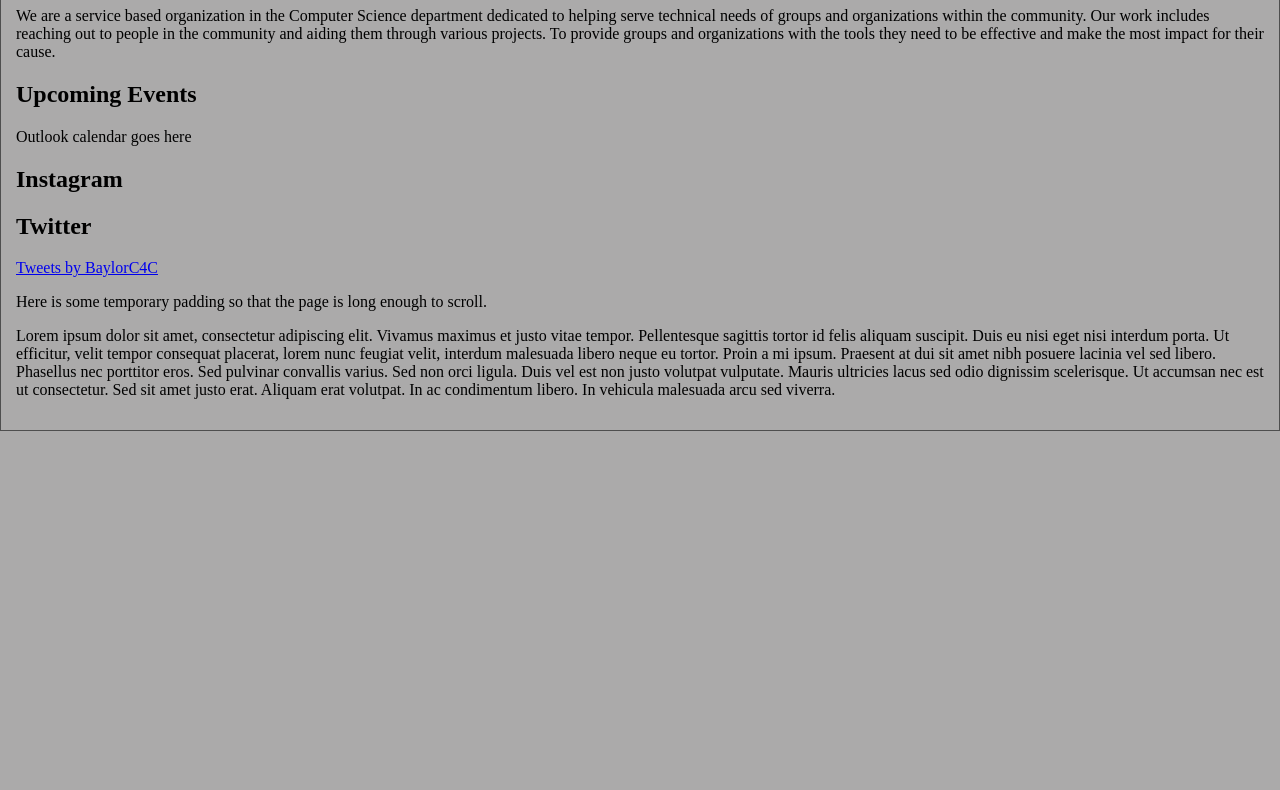
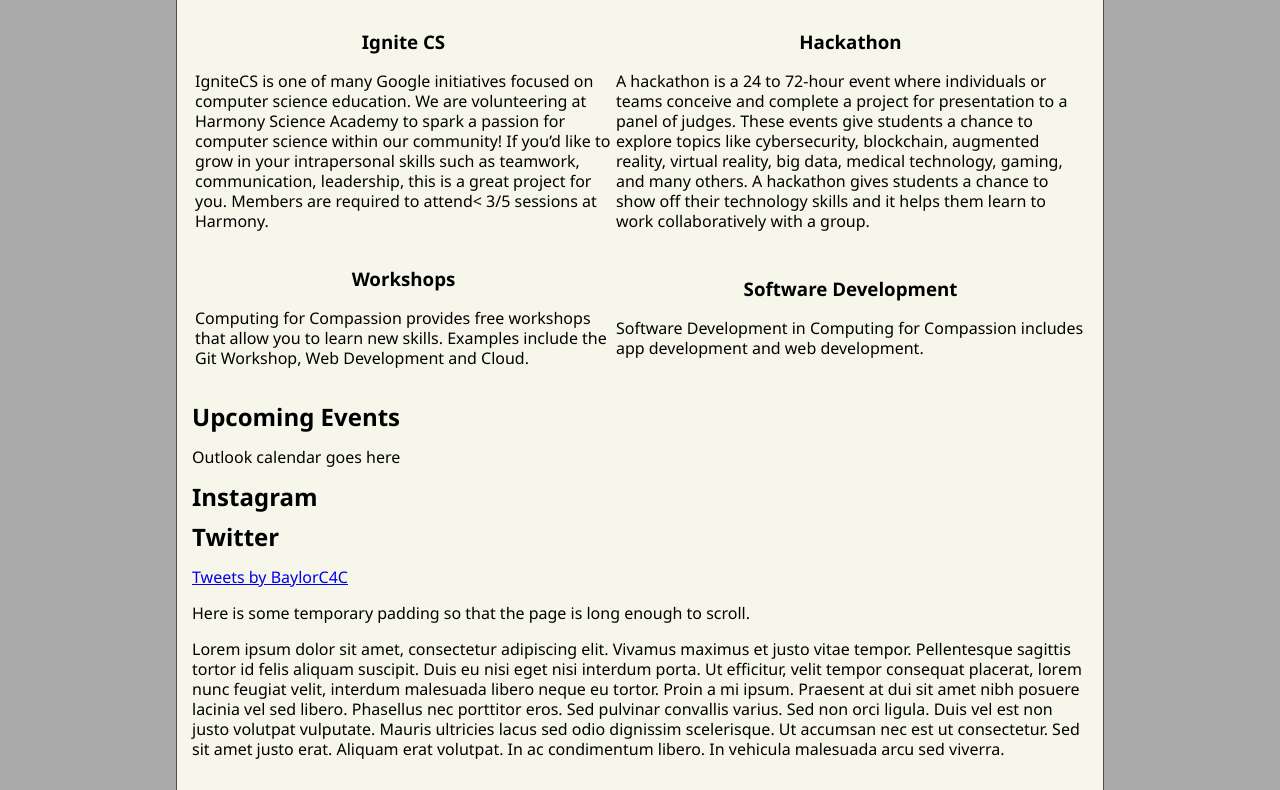
Before and after one commit to ZekNikZ/c4cwebsite, a plain HTML site: page index.html in a window 1280 px wide. Shown: the part 407-1197 px from the top of the page. Before the commit the page ends 838 px from the top, so only its background shows below. Drawn offline with Linux system fonts and the light colour scheme.

Commit message:
Fixed everything being gray. Added table to main page.

```diff
--- a/index.html
+++ b/index.html
@@ -16,6 +16,8 @@
       <!--- Include the summary section --->
       <div w3-include-html="summary.html">Summary text</div>
 
+      <div w3-include-html="file.html"></div>
+
       <div w3-include-html="feeds.html"></div>
       <p>Here is some temporary padding so that the page is long enough to scroll.</p>
     <p> Lorem ipsum dolor sit amet, consectetur adipiscing elit. Vivamus maximus et justo vitae tempor. Pellentesque sagittis tortor id felis aliquam suscipit. Duis eu nisi eget nisi interdum porta. Ut efficitur, velit tempor consequat placerat, lorem nunc feugiat velit, interdum malesuada libero neque eu tortor. Proin a mi ipsum. Praesent at dui sit amet nibh posuere lacinia vel sed libero. Phasellus nec porttitor eros. Sed pulvinar convallis varius. Sed non orci ligula. Duis vel est non justo volutpat vulputate. Mauris ultricies lacus sed odio dignissim scelerisque. Ut accumsan nec est ut consectetur. Sed sit amet justo erat. Aliquam erat volutpat. In ac condimentum libero. In vehicula malesuada arcu sed viverra. </p>
--- a/styles/index.css
+++ b/styles/index.css
@@ -7,15 +7,17 @@
 }
 
 body {
-  background-color: var(--lightgray)
+  background-color: var(--lightgray);
 }
 
 #outer-container {
-  background-color: var(--offwhite)
+  background-color: var(--offwhite);
   width: 70%;
   margin: auto;
   padding: 15px;
   border: 1px solid var(--darkgray);
+  font-family: 'Segoe UI', Tahoma, Geneva, Verdana, sans-serif;
+  line-height: 1.25em;
 }
 
 .title {
```
